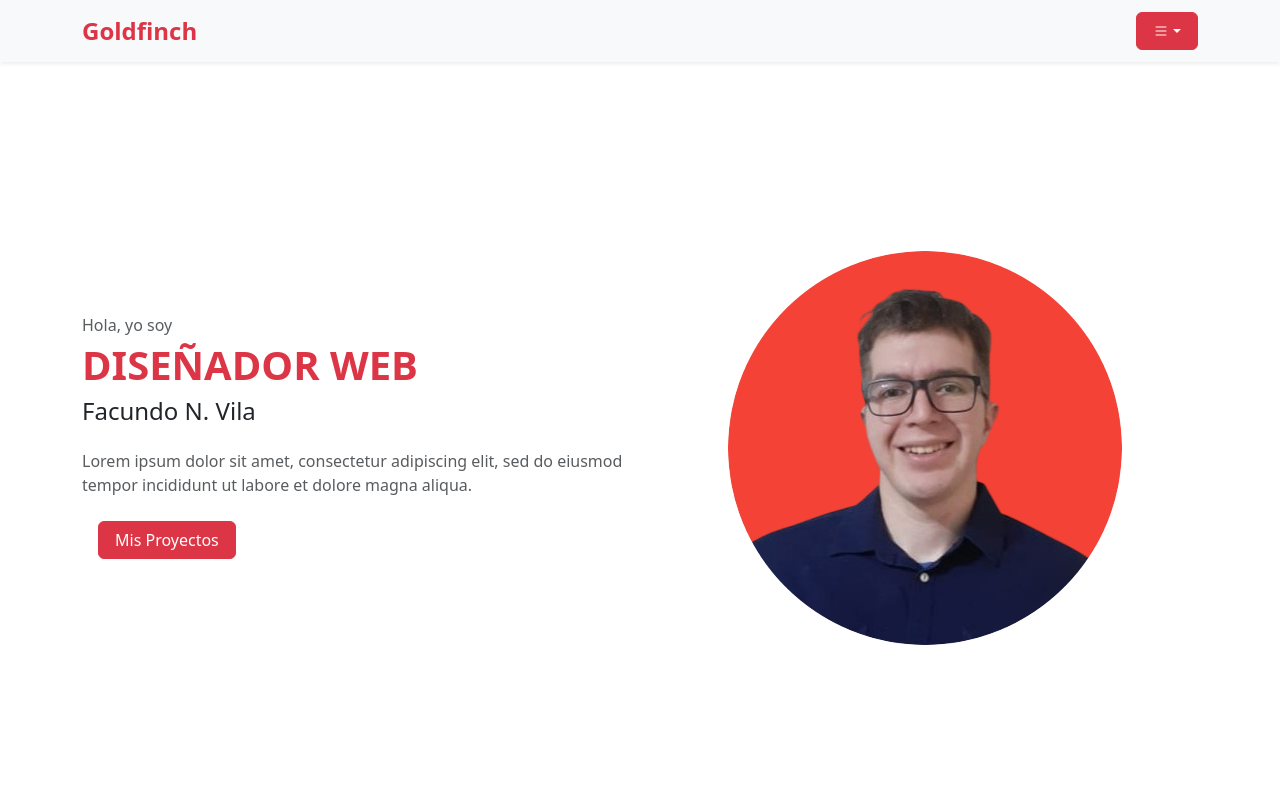
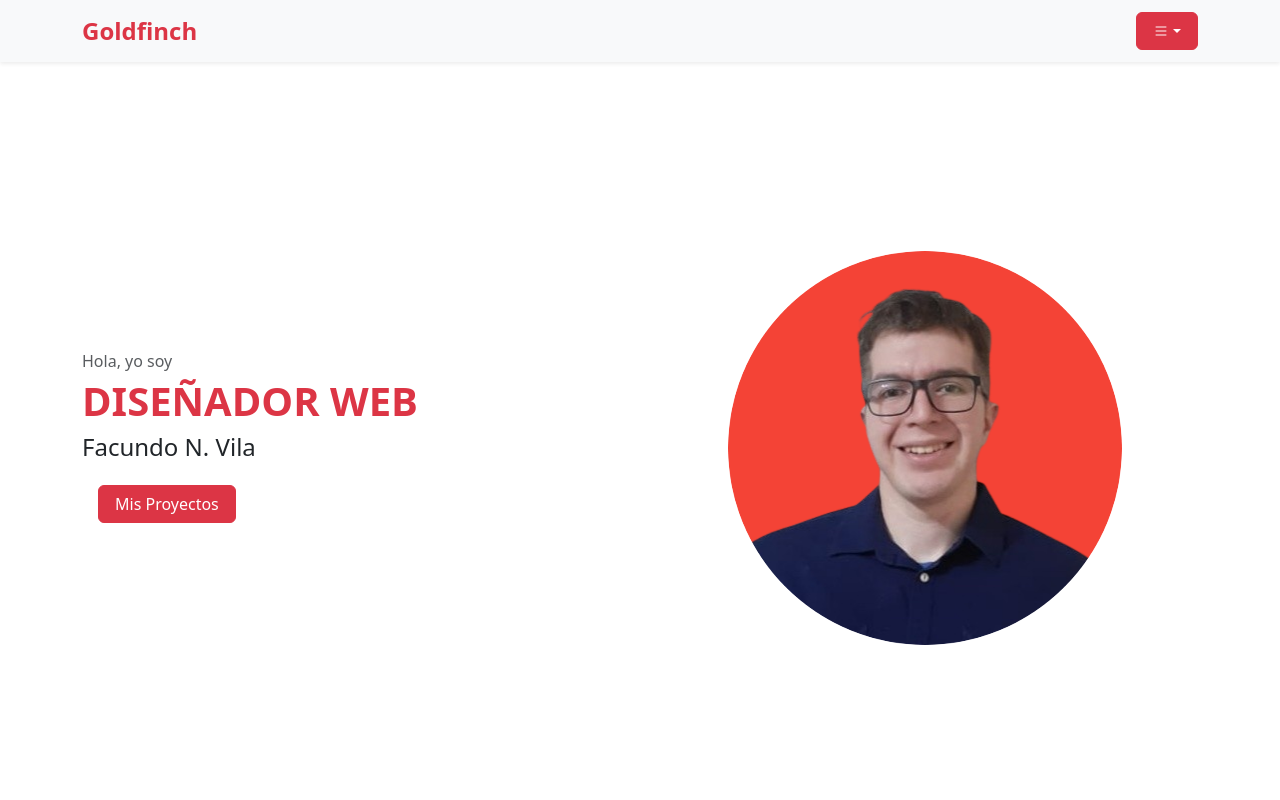
Before and after one commit to Goldfinch95/my-portfolio, an Angular app: page / in a window 1280 px wide. Shown: the top 800 px of the page. Built offline with nearby package versions, Linux system fonts and the light colour scheme.

Commit message:
se quito la descripcion

```diff
--- a/src/app/app.component.html
+++ b/src/app/app.component.html
@@ -14,7 +14,7 @@
                     <P class="text-muted mb-1">Hola, yo soy</P>
                     <h1 class="text-danger text-uppercase fs-1 fw-bold">Diseñador Web</h1>
                     <h2 class="fs-4">Facundo N. Vila</h2>
-                    <p class="mt-4 mb-4 text-muted">Lorem ipsum dolor sit amet, consectetur adipiscing elit, sed do eiusmod tempor incididunt ut labore et dolore magna aliqua.</p>
+                    <p class="mt-4 mb-4 text-muted"></p>
                     <a href="#portfolio" (click)="toProjects()" class="btn btn-danger px-3 ms-3">Mis Proyectos</a>
                 </div>
             </div>
```
